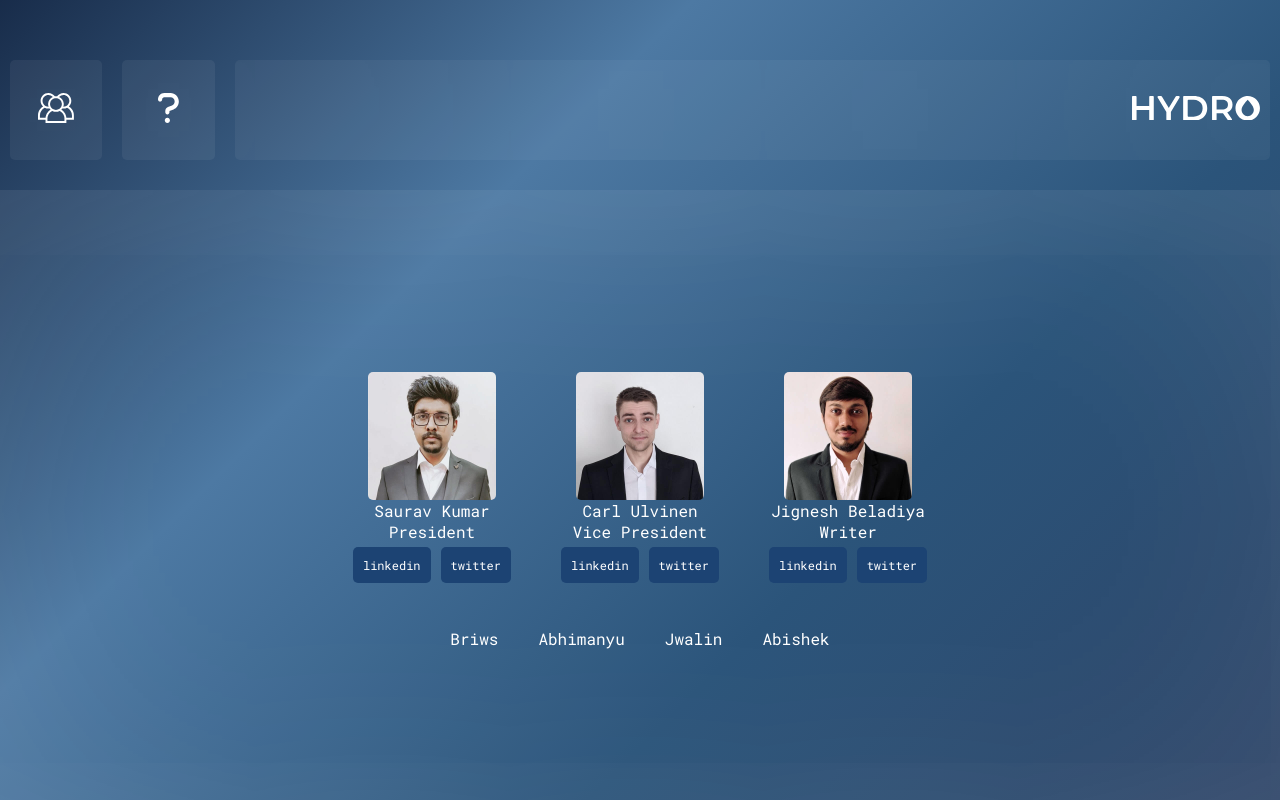
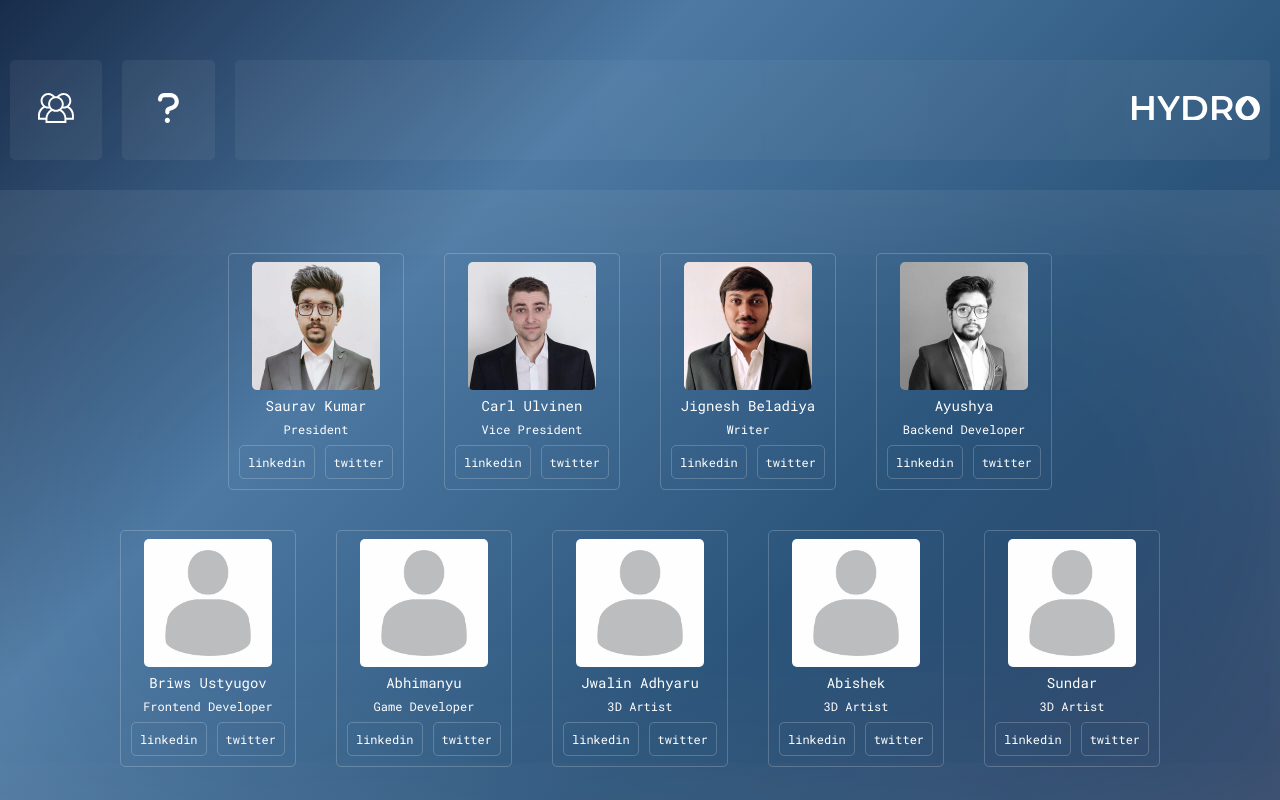
Before and after one commit to HydroBlockchain/Hydro-Website-2023, a SvelteKit app: page /team in a window 1280 px wide. Shown: the top 800 px of the page. Built offline with nearby package versions, Linux system fonts and the light colour scheme.

Commit message:
outline team

```diff
--- a/src/routes/styles.css
+++ b/src/routes/styles.css
@@ -11,6 +11,7 @@
 	--container-height-small: 20rem;
 	--border-radius: 5px;
 	--preloader-bg: #212124;
+	--border-color: rgba(255, 255, 255, 0.2);
 }
 
 body {
--- a/src/routes/team/+page.svelte
+++ b/src/routes/team/+page.svelte
@@ -2,6 +2,8 @@
 	import saurav from "$lib/images/team/saurav.jpg";
 	import carl from "$lib/images/team/carl.jpg";
 	import jignesh from "$lib/images/team/jignesh.jpg";
+	import ayushya from "$lib/images/team/ayushya.jpg";
+	import profile from "$lib/images/team/profile.jpg";
 </script>
 
 <svelte:head>
@@ -35,9 +37,19 @@
 			</div>
 
 			<div class="team-card">
-				<img src={jignesh} alt="saurav" />
+				<img src={jignesh} alt="jignesh" />
 				<div class="team-name">Jignesh Beladiya</div>
 				<div class="team-title">Writer</div>
+				<div class="team-info">
+					<div class="button">linkedin</div>
+					<div class="button">twitter</div>
+				</div>
+			</div>
+
+			<div class="team-card">
+				<img src={ayushya} alt="ayushya" />
+				<div class="team-name">Ayushya</div>
+				<div class="team-title">Backend Developer</div>
 				<div class="team-info">
 					<div class="button">linkedin</div>
 					<div class="button">twitter</div>
@@ -48,10 +60,55 @@
 
 		<div class="team-section">
 
-			<div class="team-card">Briws</div>
-			<div class="team-card">Abhimanyu</div>
-			<div class="team-card">Jwalin</div>
-			<div class="team-card">Abishek</div>
+			<div class="team-card">
+				<img src={profile} alt="profile" />
+				<div class="team-name">Briws Ustyugov</div>
+				<div class="team-title">Frontend Developer</div>
+				<div class="team-info">
+					<div class="button">linkedin</div>
+					<div class="button">twitter</div>
+				</div>
+			</div>
+
+			<div class="team-card">
+				<img src={profile} alt="profile" />
+				<div class="team-name">Abhimanyu</div>
+				<div class="team-title">Game Developer</div>
+				<div class="team-info">
+					<div class="button">linkedin</div>
+					<div class="button">twitter</div>
+				</div>
+			</div>
+
+			<div class="team-card">
+				<img src={profile} alt="profile" />
+				<div class="team-name">Jwalin Adhyaru</div>
+				<div class="team-title">3D Artist</div>
+				<div class="team-info">
+					<div class="button">linkedin</div>
+					<div class="button">twitter</div>
+				</div>
+			</div>
+
+			<div class="team-card">
+				<img src={profile} alt="profile" />
+				<div class="team-name">Abishek</div>
+				<div class="team-title">3D Artist</div>
+				<div class="team-info">
+					<div class="button">linkedin</div>
+					<div class="button">twitter</div>
+				</div>
+			</div>
+
+			<div class="team-card">
+				<img src={profile} alt="profile" />
+				<div class="team-name">Sundar</div>
+				<div class="team-title">3D Artist</div>
+				<div class="team-info">
+					<div class="button">linkedin</div>
+					<div class="button">twitter</div>
+				</div>
+			</div>
 
 		</div>
 
@@ -95,7 +152,9 @@
 	}
 
 	.team-card{
-
+		border: 1px solid var(--border-color);
+		padding: 5px;
+		border-radius: var(--border-radius);
 		display: flex;
 		flex-direction: column;
 		justify-content: center;
@@ -106,14 +165,19 @@
 	.team-card img{
 		width: 128px;
 		border-radius: var(--border-radius);
+		margin-top: 3px;
+		margin-bottom: 3px;
+		animation: fadeIn 2.5s;
 	}
 
 	.team-name{
-
+		margin: 3px;
+		font-size: 14px;
 	}
 
 	.team-title{
-
+		margin: 3px;
+		font-size: 12px;
 	}
 
 	.team-info{
@@ -123,14 +187,10 @@
 	}
 
 	.button{
-		background-color: var(--button-color);
+		border: 1px solid var(--border-color);
 		font-size: 12px;
-		padding: 10px;
+		padding: 8px;
 		margin: 5px;
 		border-radius: var(--border-radius);
 	}
-
-	.button:hover{
-		background-color: var(--button-color-alt);
-	}
 </style>
```
Also changed, not shown: src/lib/images/team/ayushya.jpg (added), src/lib/images/team/profile.jpg (added).
